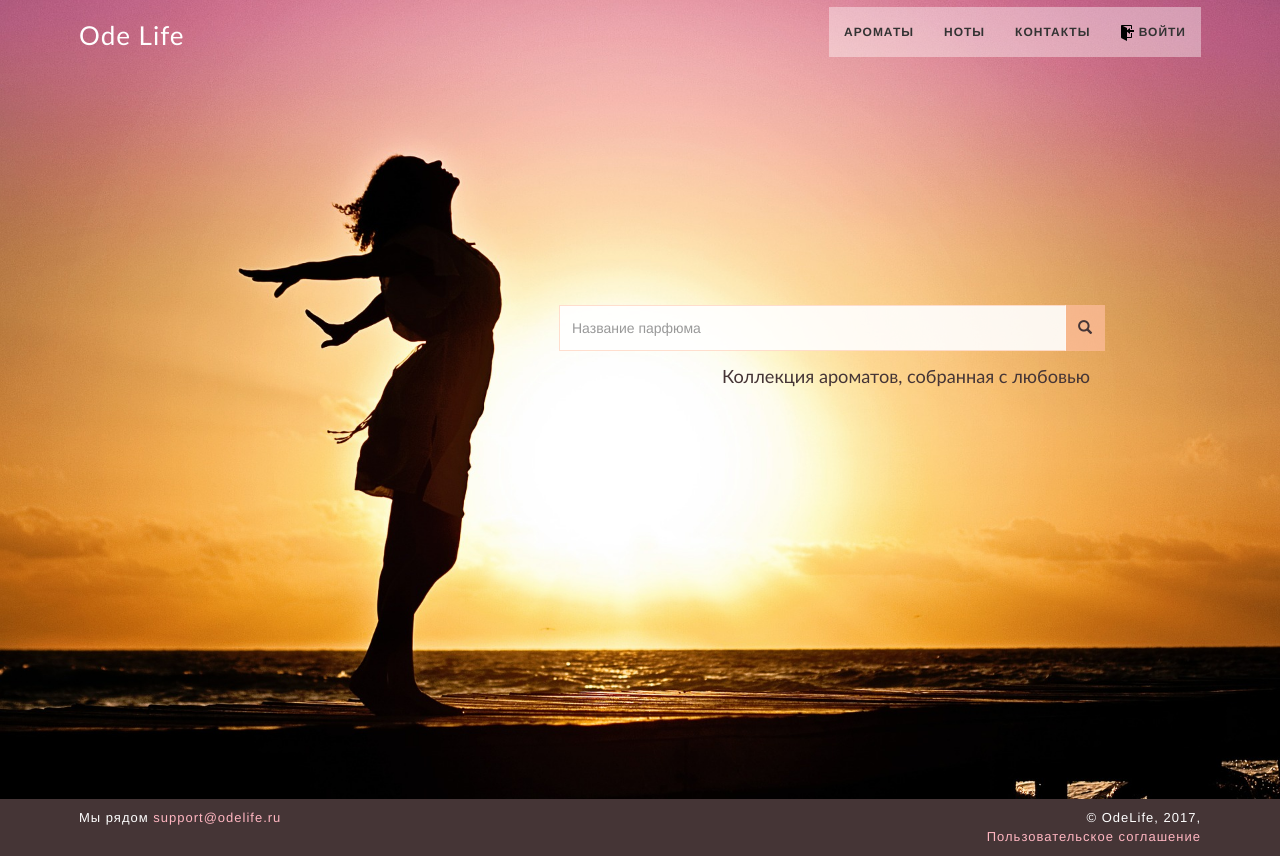
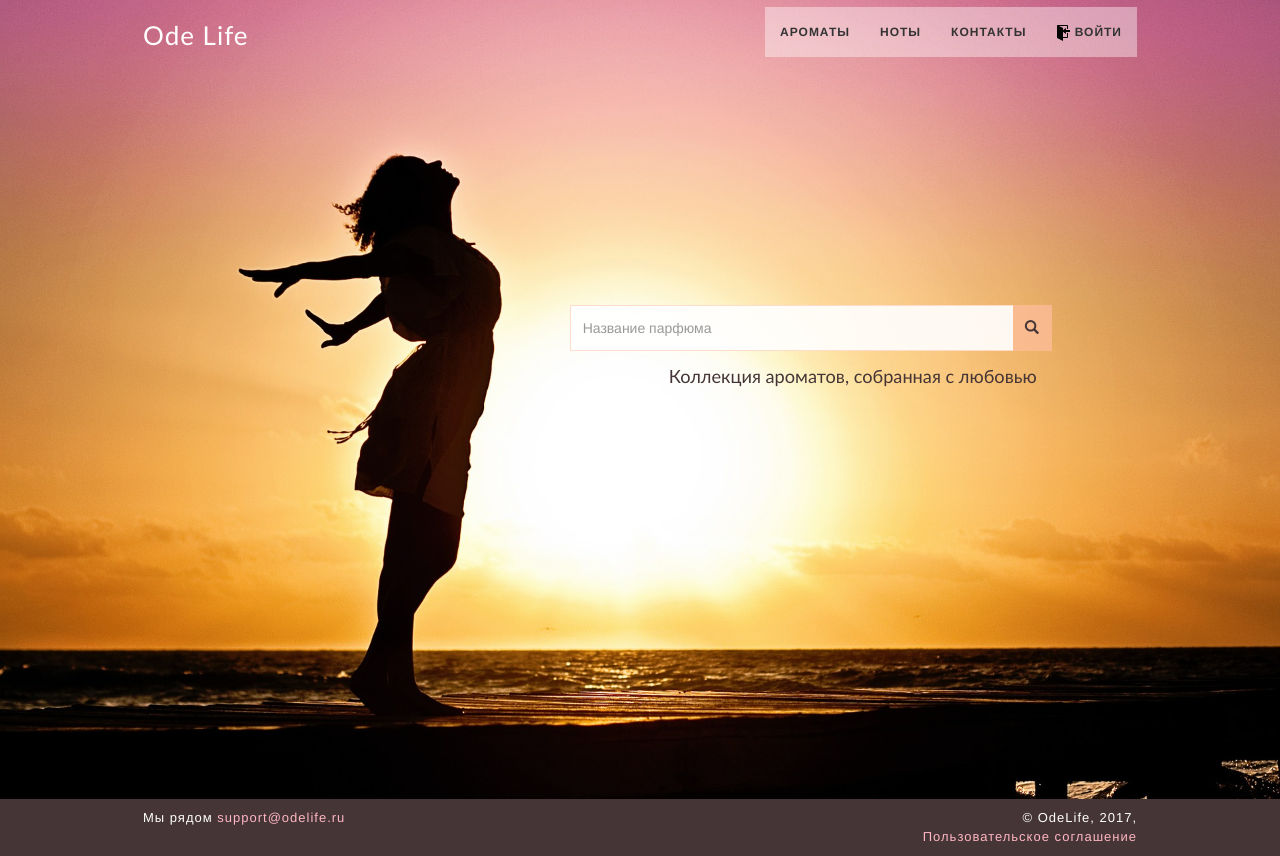
Before and after one commit to ielanta/odelife, a Django app: page / in a window 1280 px wide. Run offline with Django 3.2, Linux system fonts and the light colour scheme; some libraries are stand-ins or nearby versions.

Commit message:
Big screen css + typo

```diff
--- a/aroma/templates/notes.html
+++ b/aroma/templates/notes.html
@@ -5,7 +5,7 @@
     <div class="center-text">
         {% for note in notes %}
             <div class="note-block">
-                <a href="{% url 'aroma-list' %}?notes={{ note.id }}">
+                <a href="{% url 'aroma-list' %}?in_notes={{ note.id }}">
                     <img {% if note.pic %}src="{{ note.pic }}"{% endif %} alt="{{ note.title }}" class="img-circle note-pic"/>
                     <div class="note-text">{{ note.title }}</div>
                 </a>
--- a/main/static/css/style.css
+++ b/main/static/css/style.css
@@ -1083,6 +1083,12 @@ Pagination
     }
 }
 
+@media (min-width: 1280px) {
+    .container-fluid {
+        width: 80%;
+    }
+}
+
 @media(min-width:767px) and (max-width: 992px){
 
     div{
```
